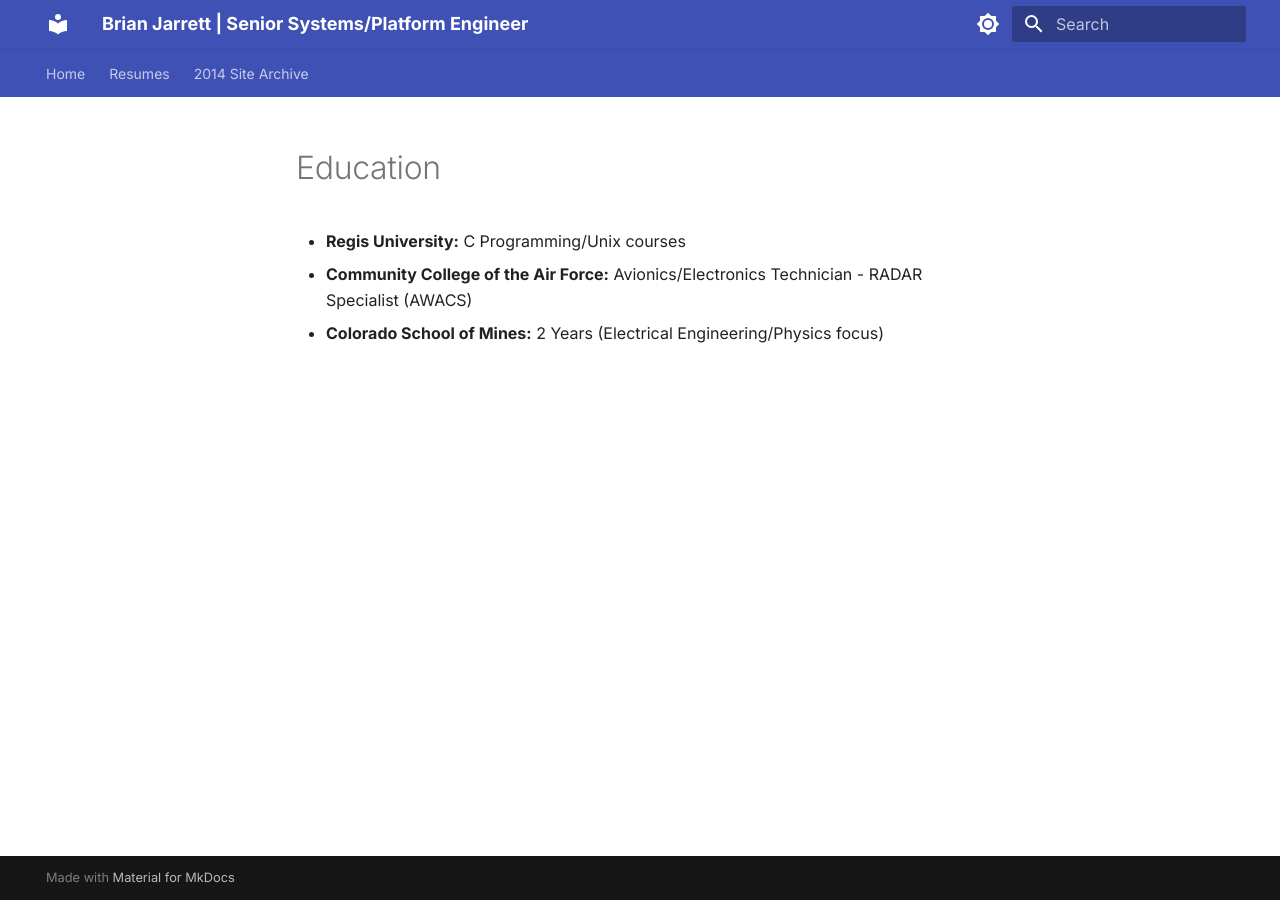
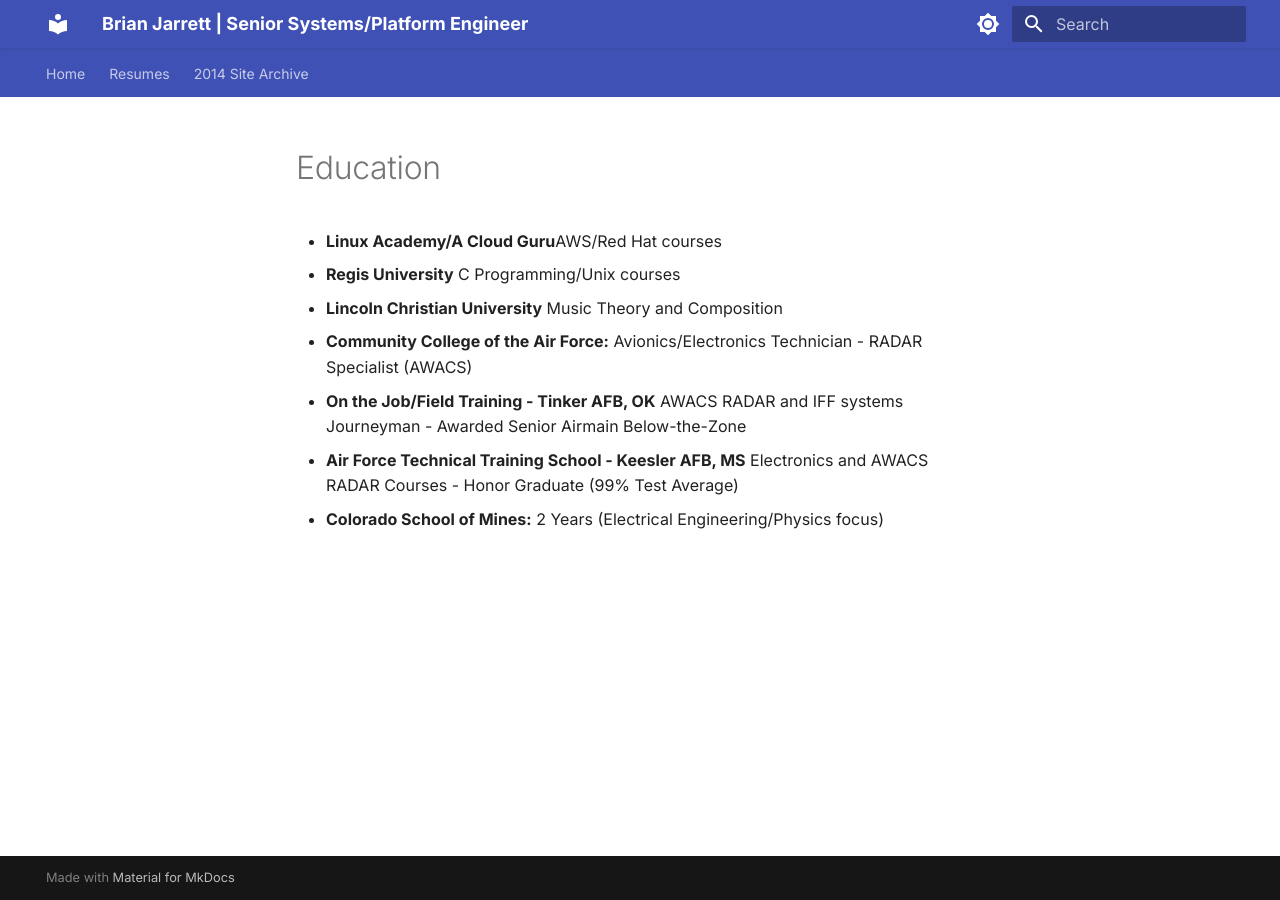
Before and after one commit to celttechie/celttechie.github.io, an MkDocs documentation site: the page built from docs/sections/education.md, in a window 1280 px wide. Built offline with MkDocs 1.6.1 and Material for MkDocs 9.7.7, drawn with Linux system fonts in a browser that asks for light colours.

Commit message:
completed education section

```diff
--- a/docs/sections/education.md
+++ b/docs/sections/education.md
@@ -1,7 +1,11 @@
 <div class="education-section">
   <ul>
-    <li><strong>Regis University:</strong> C Programming/Unix courses</li>
+    <li><strong>Linux Academy/A Cloud Guru</strong>AWS/Red Hat courses</li>
+    <li><strong>Regis University</strong> C Programming/Unix courses</li>
+    <li><strong>Lincoln Christian University</strong> Music Theory and Composition</li>
     <li><strong>Community College of the Air Force:</strong> Avionics/Electronics Technician - RADAR Specialist (AWACS)</li>
+    <li><strong>On the Job/Field Training - Tinker AFB, OK</strong> AWACS RADAR and IFF systems Journeyman - Awarded Senior Airmain Below-the-Zone</li>
+    <li><strong>Air Force Technical Training School - Keesler AFB, MS</strong> Electronics and AWACS RADAR Courses - Honor Graduate (99% Test Average)</li>
     <li><strong>Colorado School of Mines:</strong> 2 Years (Electrical Engineering/Physics focus)</li>
   </ul>
 </div>
```
